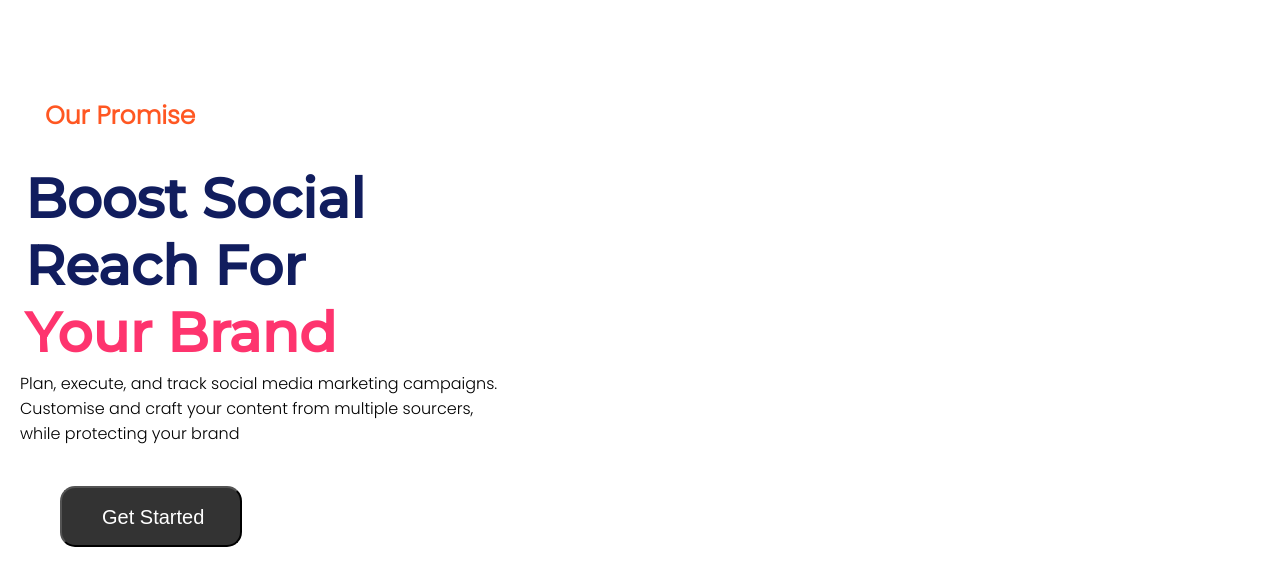
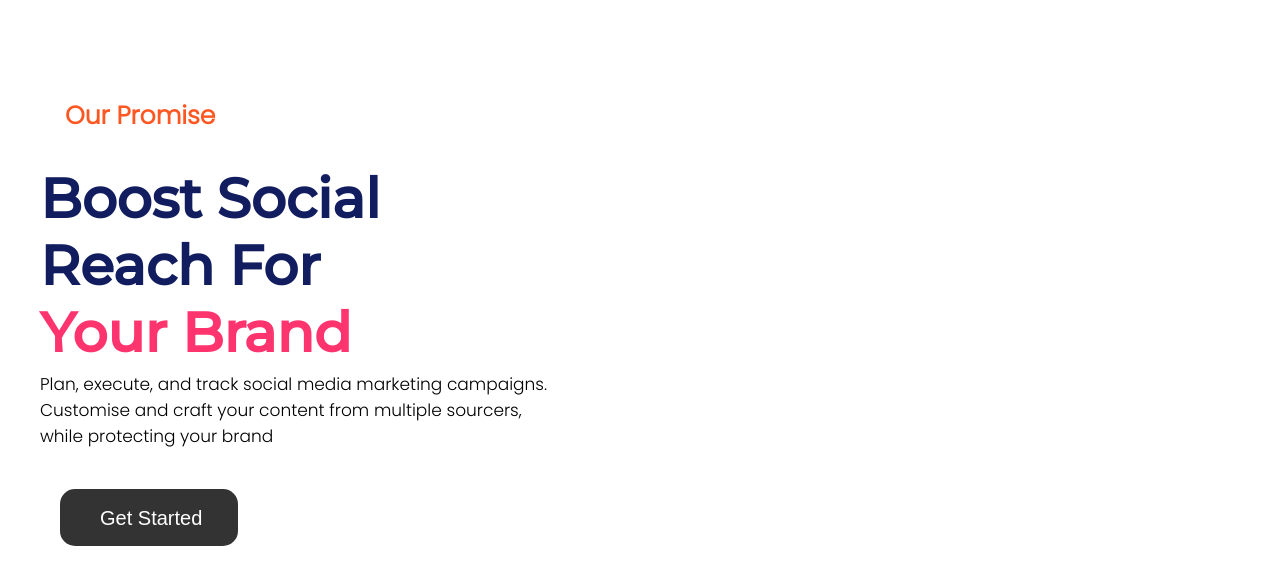
Before and after one commit to noumanafzall/SMM-Panel, a plain HTML site: page index.html in a window 1280 px wide. Shown: the part 73-658 px from the top of the page. Drawn offline with nearby package versions, Linux system fonts and the light colour scheme.

Commit message:
modification

```diff
--- a/style.css
+++ b/style.css
@@ -93,6 +93,7 @@ body{
 }
 
 .section-heading2 {
+    margin-left: 20px;
     padding: 0px 25px 25px 25px;
     font-family: 'Poppins',sans-serif;
     font-size: 25px;
@@ -100,6 +101,7 @@ body{
 }
 
 .section-heading3 {
+    margin-left: 15px;
     padding: 5px;
     font-family: 'Montserrat', sans-serif;
     font-size: 55px;
@@ -116,7 +118,8 @@ body{
 }
 .goal {
     font-family: 'Poppins',sans-serif;
-    font-size: px;
+    font-size: 17px;
+    margin-left: 20px;
 }
 .get-started {
     background-color: #333333;
@@ -127,4 +130,15 @@ body{
     font-size: 20px;
     padding: 18px 36px 16px 40px;
     border-radius: 15px;
+    border: none;
+    cursor: pointer;
+
 }
+
+  .get-started:hover{
+    background-color: #ff4811c4;
+}
+
+/**************************************************************************/
+/*                            Section One Completed                       */
+/**************************************************************************/
```
